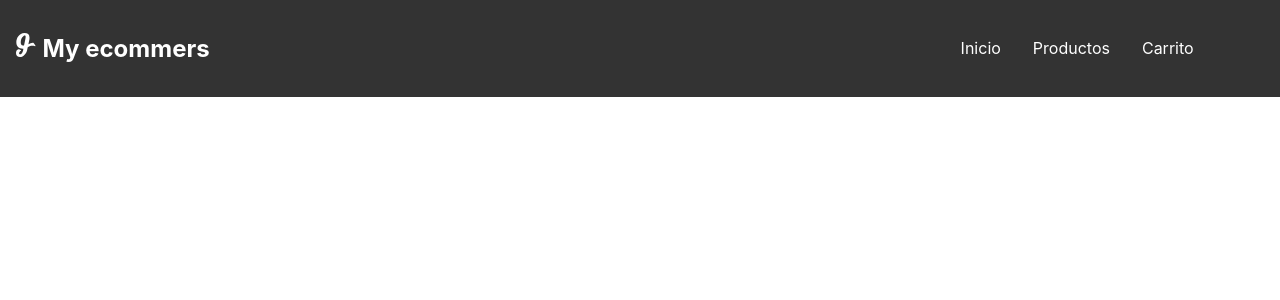
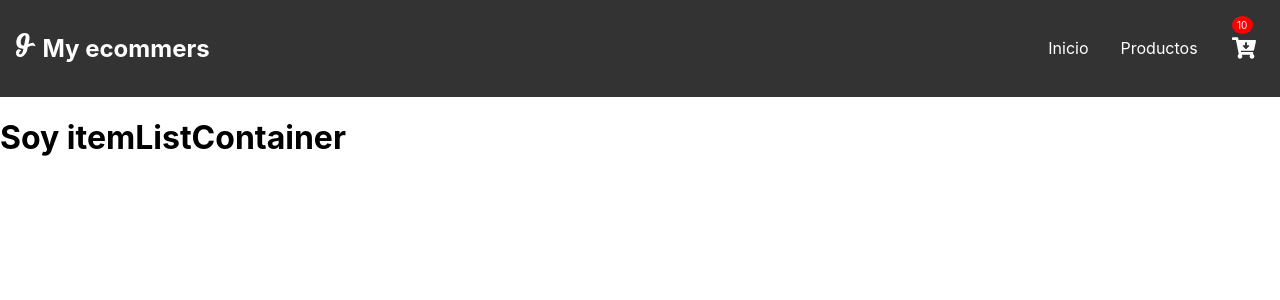
Before and after one commit to gomezz-mario/ecommerce-js, a React (Create React App) app: page / in a window 1280 px wide. Shown: the top 300 px of the page. Built offline with nearby package versions, Linux system fonts and the light colour scheme.

Commit message:
Agrega CartButton, BurguerButton, ItemListContainer

```diff
--- a/src/App.js
+++ b/src/App.js
@@ -1,13 +1,13 @@
 
-import './App.css';
-
+import ItemListContainer from './componentes/ItemListContainer';
 import Navbar from './componentes/Navbar';
 
 function App() {
   return (
-    <div className="App">
+    <>
       <Navbar/>
-    </div>
+      <ItemListContainer texto="Soy itemListContainer"/>
+    </>
   );
 }
 
--- /dev/null
+++ b/src/componentes/CartButton.jsx
@@ -0,0 +1,54 @@
+import React from "react";
+import styled from "styled-components";
+import {FaCartArrowDown} from "react-icons/fa";
+
+const CartButton = () => {
+	return(
+		<CartButtonContainer>
+			<div id="cart-button">
+				<FaCartArrowDown className="cart__icon"/>
+				<div className="cart__products">
+					<span>10</span>
+				</div>
+			</div>
+		</CartButtonContainer>
+	);
+};
+
+const CartButtonContainer = styled.div`
+	display: flex;
+	justify-content: center;
+	align-items: center;
+
+	width: 60px;
+	heigth: 60px;
+	position: relative;
+
+	.cart__icon{
+		display: block;
+		width: 100%;
+		height: 100%;
+		font-size: 24px;
+		color: #FFF;
+	}
+	.cart__products{
+		display: flex;
+		align-items: center;
+		justify-content: center;
+
+		position: absolute;
+		top: -20px;
+		rigth: 10px;
+
+		font-size: 10px;
+		width: 15px;
+		heigth: 15px;
+		padding: 3px;
+
+		border-radius: 50%;
+		background-color: #FF0000;
+		color: #FFF;
+	}
+`;
+
+export default CartButton;
--- /dev/null
+++ b/src/componentes/ItemListContainer.jsx
@@ -0,0 +1,9 @@
+import React from "react";
+
+const ItemListContainer = (props) => {
+	return (
+		<h1>{props.texto}</h1>
+	);
+};
+
+export default ItemListContainer;
--- a/src/componentes/Navbar.jsx
+++ b/src/componentes/Navbar.jsx
@@ -1,6 +1,7 @@
 import React from "react";
 import styled from 'styled-components';
 import { FaGlideG } from "react-icons/fa";
+import CartButton from "./CartButton";
 
 export const Nabvar = () => {
 	return(
@@ -9,7 +10,7 @@ export const Nabvar = () => {
 			<ul className="nav__list">
 				<li><a className="nav__link" href="">Inicio</a></li>
 				<li><a className="nav__link" href="">Productos</a></li>
-				<li><a className="nav__link" href="">Carrito</a></li>
+				<li><CartButton/></li>
 			</ul>
 		</NavbarContainer>
 	);
@@ -28,7 +29,6 @@ const NavbarContainer = styled.nav`
 		justify-content: start;
 		align-items: center;
 		list-style: none;
-		margin-right: 4rem;
 	}
 	.nav__link{
 		display: flex;
```
Also changed, not shown: src/componentes/BurguerButton.jsx (added, +59 -0 lines).
